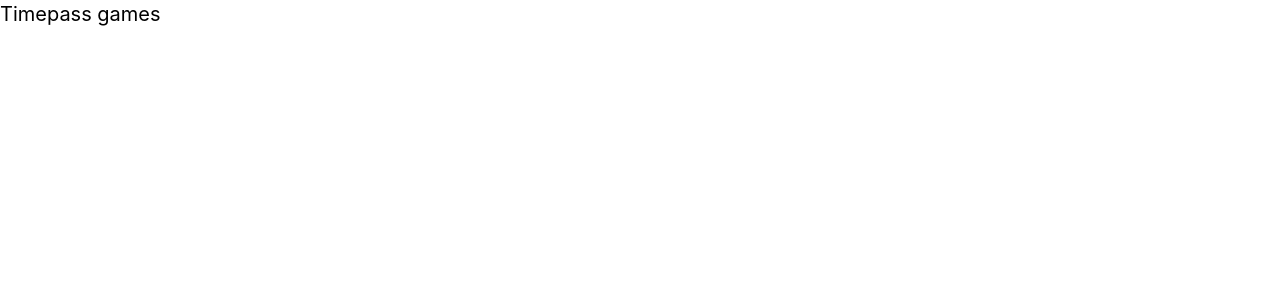
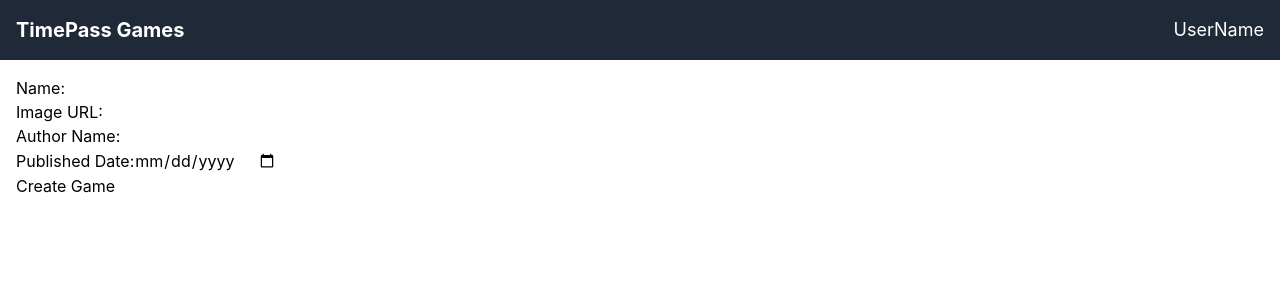
Before and after one commit to PriyankjeetPradhan/webapp, a React (Create React App) app: page /create in a window 1280 px wide. Shown: the top 300 px of the page. Built offline with nearby package versions, Linux system fonts and the light colour scheme; no server answers; the HTML template or start-up script is replaced by a standard one.

Commit message:
listing and create page is done

```diff
--- a/package.json
+++ b/package.json
@@ -7,8 +7,11 @@
     "@testing-library/jest-dom": "^6.6.3",
     "@testing-library/react": "^16.2.0",
     "@testing-library/user-event": "^13.5.0",
+    "axios": "^1.8.4",
     "react": "^19.1.0",
     "react-dom": "^19.1.0",
+    "react-hook-form": "^7.55.0",
+    "react-router-dom": "^7.4.1",
     "react-scripts": "5.0.1",
     "web-vitals": "^2.1.4"
   },
--- a/src/App.js
+++ b/src/App.js
@@ -1,8 +1,12 @@
+import { BrowserRouter as Router } from "react-router-dom";
+import AppRoutes from "./AppRoutes";
 
 function App() {
   return (
     <div className="App">
-      <p className="text-xl"> Timepass games</p>
+      <Router>
+        <AppRoutes />
+      </Router>
     </div>
   );
 }
--- /dev/null
+++ b/src/AppRoutes.jsx
@@ -0,0 +1,18 @@
+import React from "react";
+import { Route, Routes } from "react-router-dom";
+import GameList from "./pages/gameList";
+import CreateGame from "./pages/createGame";
+import Layout from "./layout";
+
+const AppRoutes = () => {
+  return (
+    <Layout>
+      <Routes>
+        <Route path="/" element={<GameList />} />
+        <Route path="/create" element={<CreateGame />} />
+      </Routes>
+    </Layout>
+  );
+};
+
+export default AppRoutes;
--- /dev/null
+++ b/src/api/index.js
@@ -0,0 +1,34 @@
+import axios from "axios";
+
+const API_URL = process.env.API_URL || "http://localhost:4000";
+const GAMES_ENDPOINT = `${API_URL}/games`;
+export const getGames = async () => {
+  const response = await axios.get(GAMES_ENDPOINT);
+  return response.data;
+};
+
+export const getGameById = async (id) => {
+  const response = await axios.get(`${GAMES_ENDPOINT}/${id}`);
+  return response.data;
+};
+
+/**
+ * @typedef {Object} GameData
+ * @property {string} name - The name of the game (minimum 4 characters).
+ * @property {string} url - The URL of the game (must be a valid URL).
+ * @property {string} author - The author of the game (minimum 4 characters).
+ * @property {Date} publishedDate - The published date of the game.
+ */
+export const createGame = async (gameData) => {
+  const response = await axios.post(GAMES_ENDPOINT, gameData);
+  return response.data;
+};
+
+export const updateGame = async (id, gameData) => {
+  const response = await axios.put(`${GAMES_ENDPOINT}/${id}`, gameData);
+  return response.data;
+};
+
+export const deleteGame = async (id) => {
+  await axios.delete(`${GAMES_ENDPOINT}/${id}`);
+};
--- /dev/null
+++ b/src/layout/header/index.jsx
@@ -0,0 +1,18 @@
+import React from "react";
+
+const Header = () => {
+  const handleRedirect = () => {
+    window.location.href = "/";
+  };
+
+  return (
+    <header className="flex justify-between items-center p-4 bg-gray-800 text-white">
+      <h1 className="text-xl font-bold cursor-pointer" onClick={handleRedirect}>
+        TimePass Games
+      </h1>
+      <span className="text-lg">UserName</span>
+    </header>
+  );
+};
+
+export default Header;
--- /dev/null
+++ b/src/layout/index.jsx
@@ -0,0 +1,13 @@
+import React from "react";
+import Header from "./header";
+
+const Layout = ({ children }) => {
+  return (
+    <div className="flex flex-col min-h-screen">
+      <Header />
+      <main className="flex-grow p-4">{children}</main>
+    </div>
+  );
+};
+
+export default Layout;
--- /dev/null
+++ b/src/pages/createGame/index.jsx
@@ -0,0 +1,69 @@
+import React from "react";
+import { useForm } from "react-hook-form";
+import { createGame } from "../../api";
+
+const CreateGame = () => {
+  const {
+    register,
+    handleSubmit,
+    formState: { errors },
+  } = useForm();
+
+  const onSubmit = (data) => {
+    createGame({
+      name: data.name,
+      url: data.imageUrl,
+      author: data.authorName,
+      publishedDate: data.publishedDate,
+    })
+      .then((response) => {
+        console.log("Game created successfully:", response);
+      })
+      .catch((error) => {
+        console.error("Error creating game:", error);
+      });
+  };
+
+  return (
+    <form onSubmit={handleSubmit(onSubmit)}>
+      <div>
+        <label htmlFor="name">Name:</label>
+        <input
+          id="name"
+          {...register("name", { required: "Name is required" })}
+        />
+        {errors.name && <p>{errors.name.message}</p>}
+      </div>
+      <div>
+        <label htmlFor="imageUrl">Image URL:</label>
+        <input
+          id="imageUrl"
+          {...register("imageUrl", { required: "Image URL is required" })}
+        />
+        {errors.imageUrl && <p>{errors.imageUrl.message}</p>}
+      </div>
+      <div>
+        <label htmlFor="authorName">Author Name:</label>
+        <input
+          id="authorName"
+          {...register("authorName", { required: "Author Name is required" })}
+        />
+        {errors.authorName && <p>{errors.authorName.message}</p>}
+      </div>
+      <div>
+        <label htmlFor="publishedDate">Published Date:</label>
+        <input
+          id="publishedDate"
+          type="date"
+          {...register("publishedDate", {
+            required: "Published Date is required",
+          })}
+        />
+        {errors.publishedDate && <p>{errors.publishedDate.message}</p>}
+      </div>
+      <button type="submit">Create Game</button>
+    </form>
+  );
+};
+
+export default CreateGame;
--- /dev/null
+++ b/src/pages/gameList/index.jsx
@@ -0,0 +1,82 @@
+import React, { useEffect, useState } from "react";
+import { getGames } from "../../api";
+
+const GameList = () => {
+  const [games, setGames] = useState([]);
+  const [loading, setLoading] = useState(true);
+  const [error, setError] = useState(null);
+
+  useEffect(() => {
+    try {
+      getGames().then((response) => {
+        console.log("Fetched games:", response);
+        setGames(response);
+      });
+    } catch (err) {
+      setError("Failed to fetch games. Please try again later.");
+    } finally {
+      setLoading(false);
+    }
+    setGames([]);
+  }, []);
+
+  if (loading) return <div>Loading...</div>;
+  if (error) return <div>{error}</div>;
+
+  return (
+    <div className="p-4">
+      <div className="mb-4 flex gap-2">
+        <input
+          type="text"
+          placeholder="Search games..."
+          onChange={(e) => {
+            const searchTerm = e.target.value.toLowerCase();
+            setGames((prevGames) =>
+              prevGames.filter((game) =>
+                game.name.toLowerCase().includes(searchTerm)
+              )
+            );
+          }}
+          className="p-2 border-2 border-blue-500 rounded-lg flex-1 text-lg"
+        />
+        <button
+          onClick={() => (window.location.href = "/create")}
+          className="p-2 px-4 bg-blue-500 text-white rounded-lg text-lg transition duration-300 hover:bg-blue-700"
+        >
+          Create Game
+        </button>
+      </div>
+      <div className="flex flex-wrap gap-6 justify-center">
+        {games.map((game) => (
+          <div
+            key={game.imageUrl}
+            className="border border-gray-300 rounded-lg p-4 w-60 text-center shadow-md transition-transform duration-300 hover:scale-105 hover:shadow-lg"
+          >
+            <img
+              src={game.imageUrl}
+              alt={game.name}
+              className="w-full rounded-lg mb-3"
+            />
+            <h3 className="text-lg font-semibold text-gray-800 mb-2">
+              {game.name}
+            </h3>
+            <p className="text-sm text-gray-600 mb-1">By: {game.author}</p>
+            <p className="text-sm text-gray-500 mb-2">
+              Published: {new Date(game.publishedDate).toLocaleDateString()}
+            </p>
+            <a
+              href={game.url}
+              target="_blank"
+              rel="noopener noreferrer"
+              className="inline-block mt-3 px-4 py-2 bg-blue-500 text-white rounded-lg text-sm transition duration-300 hover:bg-blue-700"
+            >
+              Play Now
+            </a>
+          </div>
+        ))}
+      </div>
+    </div>
+  );
+};
+
+export default GameList;
```
Also changed, not shown: 1 other file (tests, documents, lock files or other folders).
